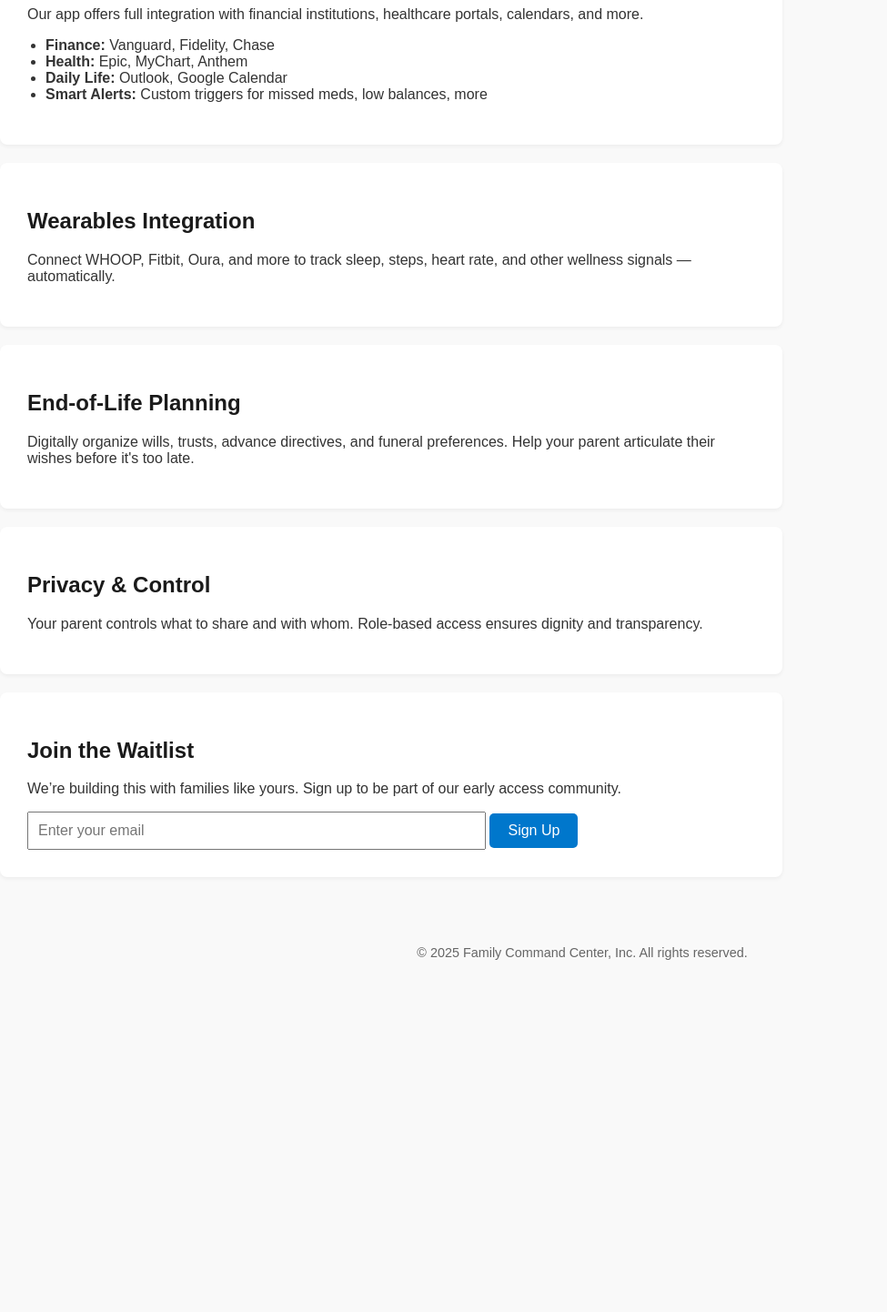
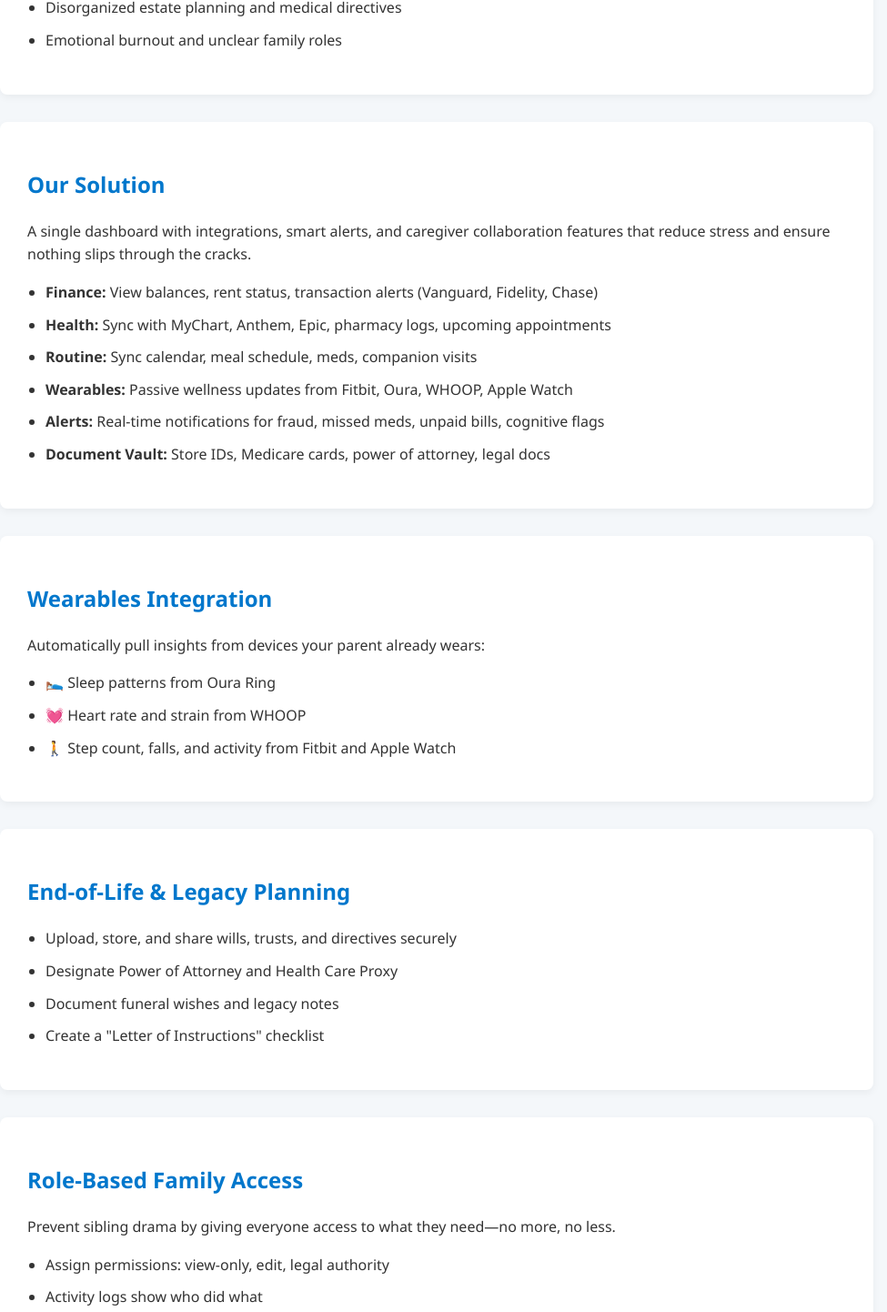
Before and after one commit to dean21289/CommandCenter, a plain HTML site: page index.html in a window 1280 px wide. Shown: the part 672-2114 px from the top of the page at 91% size, without its empty margins (0-975 px from the left). Before the commit the page ends 1781 px from the top, so only its background shows below. Drawn offline with Linux system fonts and the light colour scheme.

Commit message:
Add files via upload

```diff
--- a/index.html
+++ b/index.html
@@ -6,54 +6,69 @@
   <title>Peace of Mind for Families of Aging Parents</title>
   <style>
     body {
-      font-family: Arial, sans-serif;
+      font-family: 'Segoe UI', Tahoma, Geneva, Verdana, sans-serif;
       margin: 0;
       padding: 0;
-      background-color: #f9f9f9;
+      background-color: #f4f7fa;
       color: #333;
+      line-height: 1.6;
     }
     header, section, footer {
-      max-width: 800px;
+      max-width: 900px;
       margin: auto;
       padding: 40px 20px;
     }
-    h1, h2 {
-      color: #1a1a1a;
-    }
-    .hero {
-      background-color: #ffffff;
+    header.hero {
+      background: linear-gradient(to right, #4facfe, #00f2fe);
+      color: white;
       text-align: center;
     }
     .hero h1 {
-      font-size: 2.5em;
+      font-size: 2.8em;
+      margin-bottom: 10px;
     }
     .hero p {
-      font-size: 1.2em;
-      margin: 20px 0;
+      font-size: 1.3em;
     }
     .cta {
-      padding: 10px 20px;
+      padding: 12px 24px;
       background-color: #0077cc;
       color: white;
       border: none;
       border-radius: 5px;
       font-size: 1em;
       cursor: pointer;
+      margin-top: 20px;
     }
     .section {
       background-color: #ffffff;
-      margin: 20px 0;
+      margin: 30px 0;
       border-radius: 8px;
       padding: 30px;
-      box-shadow: 0 2px 4px rgba(0,0,0,0.05);
+      box-shadow: 0 3px 8px rgba(0,0,0,0.05);
+    }
+    .section h2 {
+      color: #0077cc;
     }
     ul {
       padding-left: 20px;
     }
+    li {
+      margin-bottom: 10px;
+    }
+    form input[type=email] {
+      padding: 10px;
+      font-size: 1em;
+      width: 60%;
+      border: 1px solid #ccc;
+      border-radius: 4px;
+      margin-right: 10px;
+    }
     footer {
       text-align: center;
       font-size: 0.9em;
-      color: #666;
+      color: #888;
+      padding-bottom: 20px;
     }
   </style>
 </head>
@@ -61,51 +76,86 @@
 
   <header class="hero">
     <h1>Peace of Mind for Families of Aging Parents</h1>
-    <p>A private, secure command center to monitor your parent’s health, finances, daily life, and legacy — all in one place.</p>
+    <p>A secure, consent-based command center for managing your parent's health, finances, schedule, and legacy—all in one place.</p>
     <button class="cta">Join the Waitlist</button>
   </header>
 
   <section class="section">
     <h2>The Problem</h2>
     <ul>
-      <li>Missed bills or late medical visits</li>
-      <li>No visibility into day-to-day health or routines</li>
-      <li>Fear of fraud or memory issues</li>
-      <li>Siblings fighting over who does what</li>
+      <li>Missed payments, rent, and tax deadlines</li>
+      <li>Unknown medical visits or medication changes</li>
+      <li>Vulnerability to scams, cognitive decline, and elder fraud</li>
+      <li>Disorganized estate planning and medical directives</li>
+      <li>Emotional burnout and unclear family roles</li>
     </ul>
   </section>
 
   <section class="section">
-    <h2>The Solution</h2>
-    <p>Our app offers full integration with financial institutions, healthcare portals, calendars, and more.</p>
+    <h2>Our Solution</h2>
+    <p>A single dashboard with integrations, smart alerts, and caregiver collaboration features that reduce stress and ensure nothing slips through the cracks.</p>
     <ul>
-      <li><strong>Finance:</strong> Vanguard, Fidelity, Chase</li>
-      <li><strong>Health:</strong> Epic, MyChart, Anthem</li>
-      <li><strong>Daily Life:</strong> Outlook, Google Calendar</li>
-      <li><strong>Smart Alerts:</strong> Custom triggers for missed meds, low balances, more</li>
+      <li><strong>Finance:</strong> View balances, rent status, transaction alerts (Vanguard, Fidelity, Chase)</li>
+      <li><strong>Health:</strong> Sync with MyChart, Anthem, Epic, pharmacy logs, upcoming appointments</li>
+      <li><strong>Routine:</strong> Sync calendar, meal schedule, meds, companion visits</li>
+      <li><strong>Wearables:</strong> Passive wellness updates from Fitbit, Oura, WHOOP, Apple Watch</li>
+      <li><strong>Alerts:</strong> Real-time notifications for fraud, missed meds, unpaid bills, cognitive flags</li>
+      <li><strong>Document Vault:</strong> Store IDs, Medicare cards, power of attorney, legal docs</li>
     </ul>
   </section>
 
   <section class="section">
     <h2>Wearables Integration</h2>
-    <p>Connect WHOOP, Fitbit, Oura, and more to track sleep, steps, heart rate, and other wellness signals — automatically.</p>
+    <p>Automatically pull insights from devices your parent already wears:</p>
+    <ul>
+      <li>🛌 Sleep patterns from Oura Ring</li>
+      <li>💓 Heart rate and strain from WHOOP</li>
+      <li>🚶 Step count, falls, and activity from Fitbit and Apple Watch</li>
+    </ul>
   </section>
 
   <section class="section">
-    <h2>End-of-Life Planning</h2>
-    <p>Digitally organize wills, trusts, advance directives, and funeral preferences. Help your parent articulate their wishes before it's too late.</p>
+    <h2>End-of-Life & Legacy Planning</h2>
+    <ul>
+      <li>Upload, store, and share wills, trusts, and directives securely</li>
+      <li>Designate Power of Attorney and Health Care Proxy</li>
+      <li>Document funeral wishes and legacy notes</li>
+      <li>Create a "Letter of Instructions" checklist</li>
+    </ul>
   </section>
 
   <section class="section">
-    <h2>Privacy & Control</h2>
-    <p>Your parent controls what to share and with whom. Role-based access ensures dignity and transparency.</p>
+    <h2>Role-Based Family Access</h2>
+    <p>Prevent sibling drama by giving everyone access to what they need—no more, no less.</p>
+    <ul>
+      <li>Assign permissions: view-only, edit, legal authority</li>
+      <li>Activity logs show who did what</li>
+    </ul>
+  </section>
+
+  <section class="section">
+    <h2>Security & Privacy</h2>
+    <ul>
+      <li>End-to-end encryption for all documents and data</li>
+      <li>Granular privacy controls for your parent</li>
+      <li>HIPAA and SOC 2-ready infrastructure</li>
+    </ul>
+  </section>
+
+  <section class="section">
+    <h2>Helpful Tools</h2>
+    <ul>
+      <li>Printable checklists for taxes, healthcare, estate planning</li>
+      <li>Smart reminders for renewals and due dates</li>
+      <li>Guided setup to make the first 30 days effortless</li>
+    </ul>
   </section>
 
   <section class="section">
     <h2>Join the Waitlist</h2>
-    <p>We’re building this with families like yours. Sign up to be part of our early access community.</p>
+    <p>We’re building this with caregivers like you. Sign up to shape the product and get early access.</p>
     <form>
-      <input type="email" placeholder="Enter your email" style="padding: 10px; font-size: 1em; width: 60%;" required />
+      <input type="email" placeholder="Enter your email" required />
       <button class="cta" type="submit">Sign Up</button>
     </form>
   </section>
```
